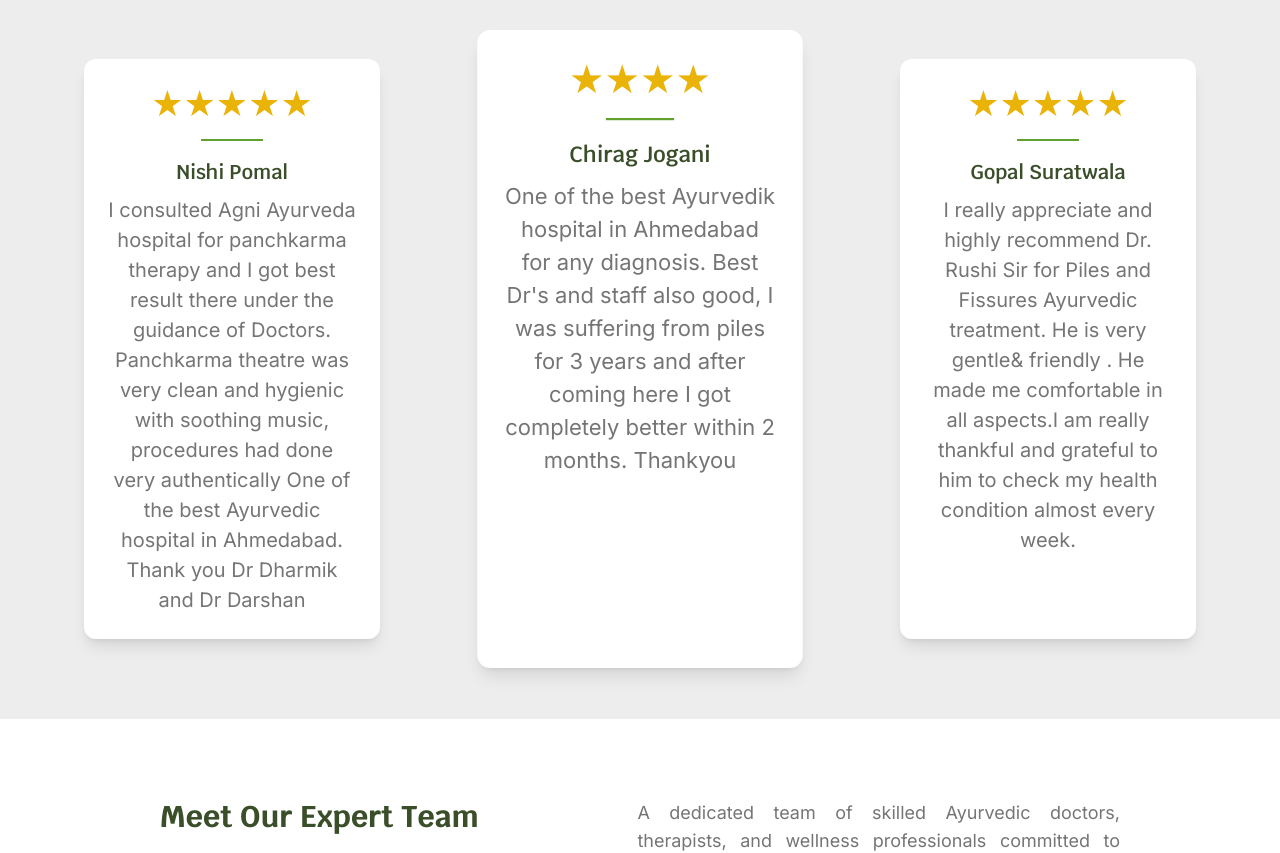
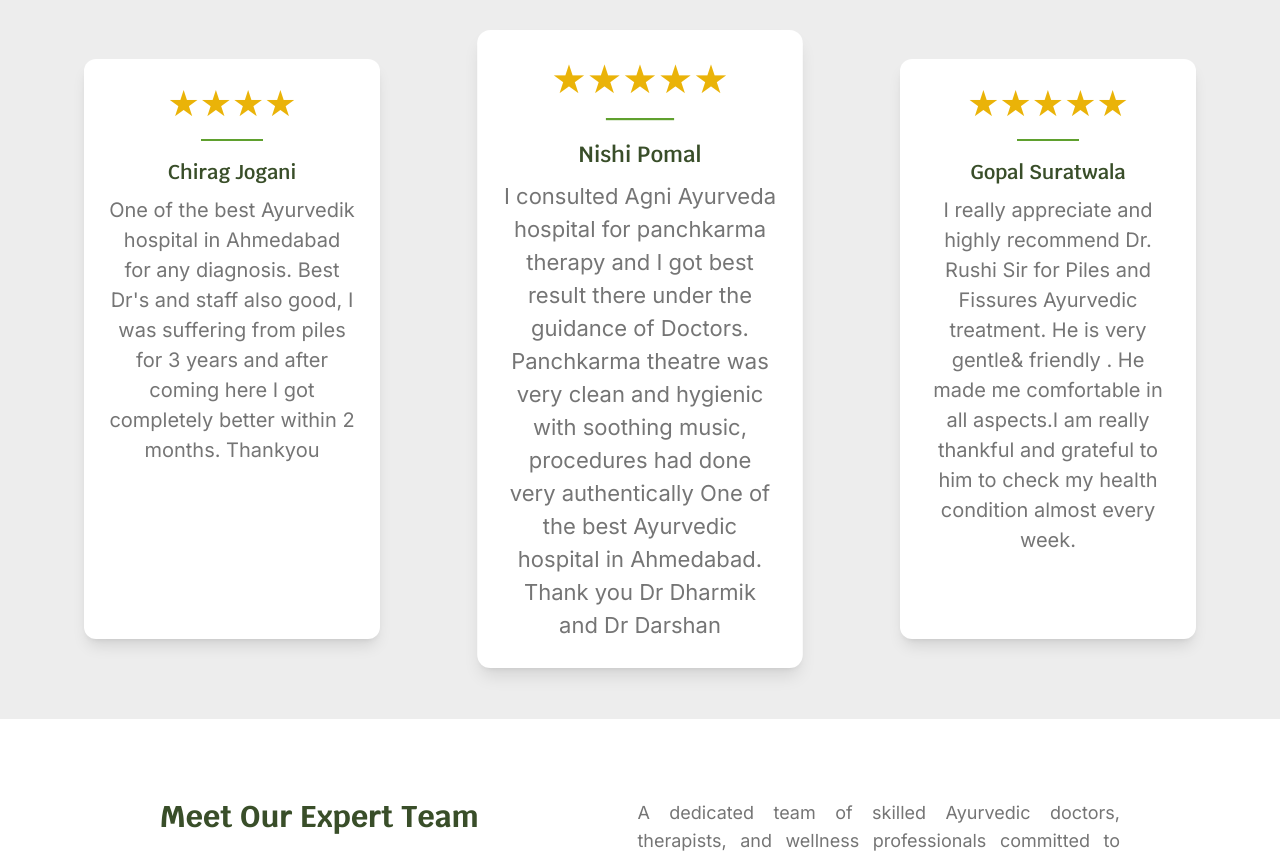
Before and after one commit to kp-agni/agnihospital-frontend, a React (Vite) app: page / in a window 1280 px wide. Shown: the part 2660-3513 px from the top of the page. Built offline with nearby package versions, Linux system fonts and the light colour scheme.

Commit message:
update home page & footer

```diff
--- a/src/assets/assets.js
+++ b/src/assets/assets.js
@@ -53,16 +53,16 @@
 
 export const testimonialsData = [
   {
+    name: "Chirag Jogani",
+    alt: "Portrait of Chirag Jogani",
+    rating: 4,
+    text: "One of the best Ayurvedik hospital in Ahmedabad for any diagnosis. Best Dr's and staff also good, I was suffering from piles for 3 years and after coming here I got completely better within 2 months. Thankyou",
+  },
+  {
     name: "Nishi Pomal",
     alt: "Portrait of Nishi Pomal",
     rating: 5,
     text: "I consulted Agni Ayurveda hospital for panchkarma therapy and I got best result there under the guidance of Doctors. Panchkarma theatre was very clean and hygienic with soothing music, procedures had done very authentically One of the best Ayurvedic hospital in Ahmedabad. Thank you Dr Dharmik and Dr Darshan",
-  },
-  {
-    name: "Chirag Jogani",
-    alt: "Portrait of Chirag Jogani",
-    rating: 4,
-    text: "One of the best Ayurvedik hospital in Ahmedabad for any diagnosis. Best Dr's and staff also good, I was suffering from piles for 3 years and after coming here I got completely better within 2 months. Thankyou",
   },
   {
     name: "Gopal Suratwala",
```
